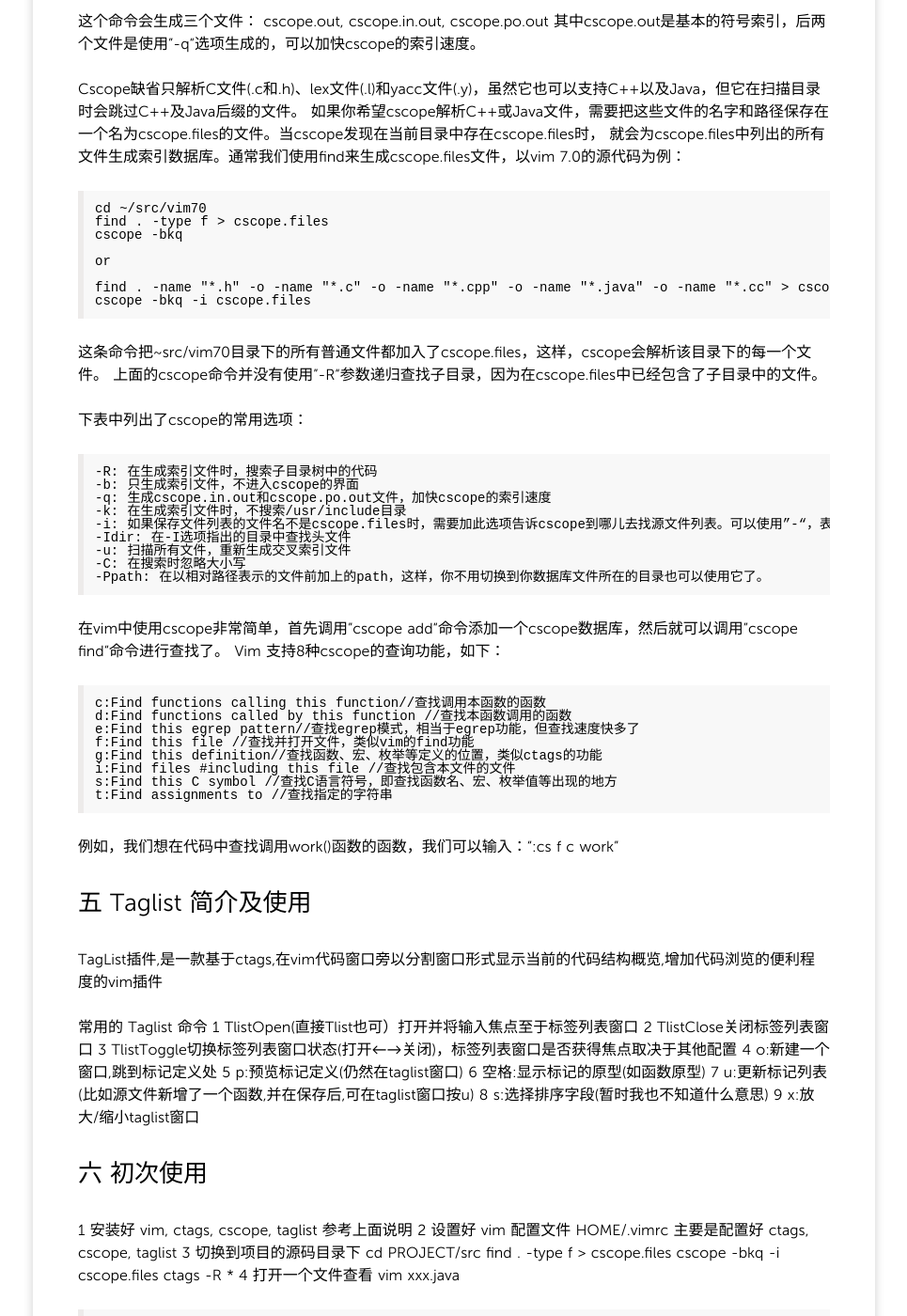
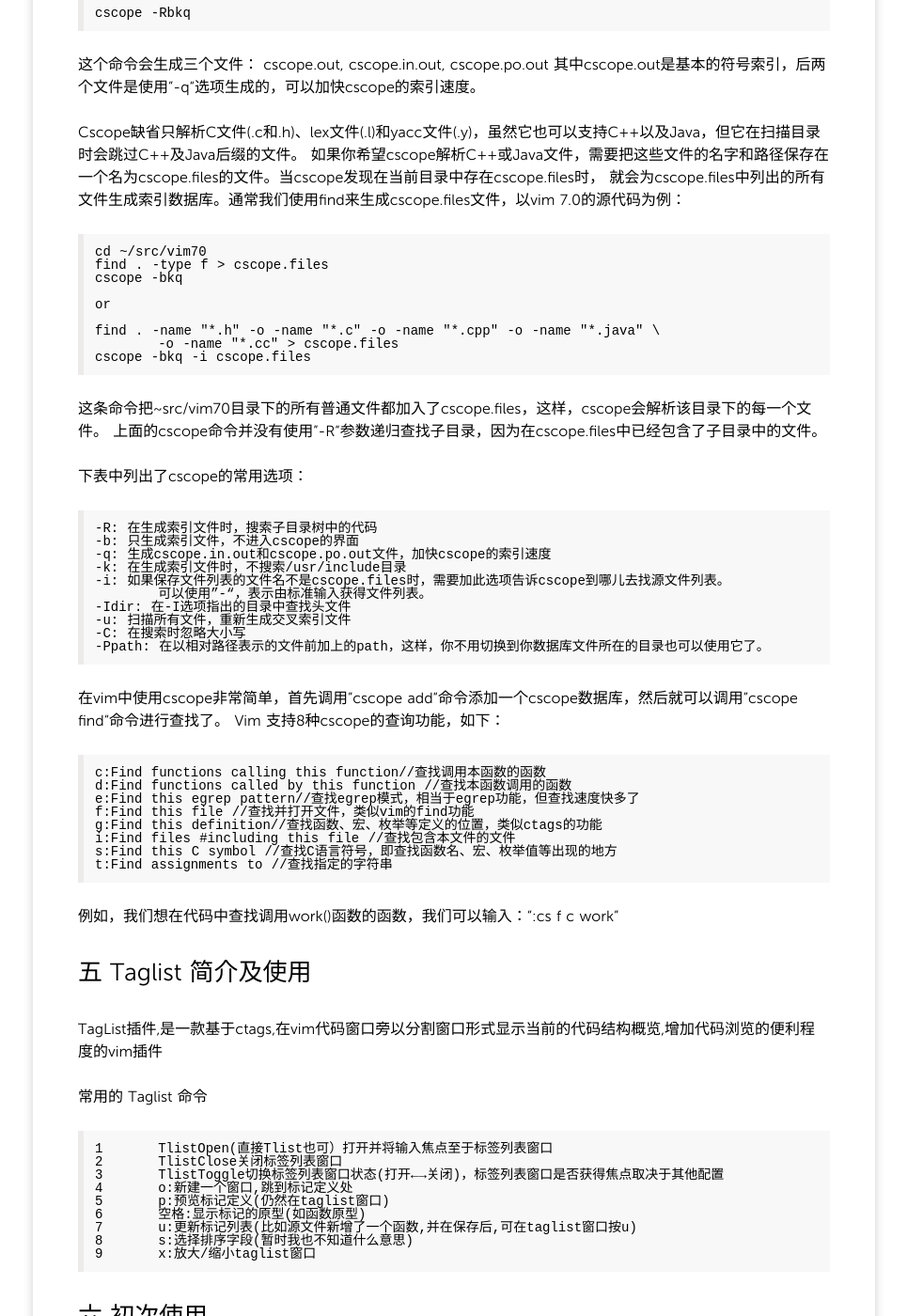
Before and after one commit to fengyr/blog, a Jekyll site: the page built from _posts/2014/2014-04-23-Ubuntu--Vim-Ctags-Cscope-Taglist.md, in a window 1280 px wide and 1400 px high, scrolled down 1603 px. Shown: the whole window at 94% size, without its empty margins (157-1122 px from the left). Built offline with Jekyll 4.4.1, drawn with Linux system fonts in a browser that asks for light colours; Markdown is read by kramdown in place of the engine named in the settings; some of the changed text lies outside the part shown.

Commit message:
排版处理

```diff
--- a/_posts/2014/2014-04-23-Ubuntu--Vim-Ctags-Cscope-Taglist.md
+++ b/_posts/2014/2014-04-23-Ubuntu--Vim-Ctags-Cscope-Taglist.md
@@ -47,12 +47,12 @@ Ctags是一个用于从程序源代码树产生索引文件（或tag文件)，
 在产生的tag文件中，每一个tag的入口指向了一个编程语言的对象。这个对象可以是变量定义、函数、类或其他的物件。
 
 常用的 ctags 命令
-1	ctags –R *
-	“-R”表示递归创建，也就包括源代码根目录（当前目录）下的所有子目录。“*”表示所有文件
-	这条命令会在当前目录下产生一个“tags”文件
 
-2	Ctrl + ] 跳到光标所在函数或者结构体的定义处
-3	Ctrl + T 返回查找或跳转
+	1	ctags –R *
+		“-R”表示递归创建，也就包括源代码根目录（当前目录）下的所有子目录。“*”表示所有文件
+		这条命令会在当前目录下产生一个“tags”文件
+	2	Ctrl + ] 跳到光标所在函数或者结构体的定义处
+	3	Ctrl + T 返回查找或跳转
 
 
 ##四 Cscope 简介及使用
@@ -77,7 +77,8 @@ Cscope缺省只解析C文件(.c和.h)、lex文件(.l)和yacc文件(.y)，虽然
 
 	or
 
-	find . -name "*.h" -o -name "*.c" -o -name "*.cpp" -o -name "*.java" -o -name "*.cc" > cscope.files
+	find . -name "*.h" -o -name "*.c" -o -name "*.cpp" -o -name "*.java" \
+		-o -name "*.cc" > cscope.files
 	cscope -bkq -i cscope.files
 
 这条命令把~src/vim70目录下的所有普通文件都加入了cscope.files，这样，cscope会解析该目录下的每一个文件。
@@ -89,7 +90,8 @@ Cscope缺省只解析C文件(.c和.h)、lex文件(.l)和yacc文件(.y)，虽然
 	-b: 只生成索引文件，不进入cscope的界面
 	-q: 生成cscope.in.out和cscope.po.out文件，加快cscope的索引速度
 	-k: 在生成索引文件时，不搜索/usr/include目录
-	-i: 如果保存文件列表的文件名不是cscope.files时，需要加此选项告诉cscope到哪儿去找源文件列表。可以使用”-“，表示由标准输入获得文件列表。
+	-i: 如果保存文件列表的文件名不是cscope.files时，需要加此选项告诉cscope到哪儿去找源文件列表。
+		可以使用”-“，表示由标准输入获得文件列表。
 	-Idir: 在-I选项指出的目录中查找头文件
 	-u: 扫描所有文件，重新生成交叉索引文件
 	-C: 在搜索时忽略大小写
@@ -115,15 +117,16 @@ Vim 支持8种cscope的查询功能，如下：
 TagList插件,是一款基于ctags,在vim代码窗口旁以分割窗口形式显示当前的代码结构概览,增加代码浏览的便利程度的vim插件
 
 常用的 Taglist 命令
-1	TlistOpen(直接Tlist也可）打开并将输入焦点至于标签列表窗口
-2	TlistClose关闭标签列表窗口
-3	TlistToggle切换标签列表窗口状态(打开←→关闭)，标签列表窗口是否获得焦点取决于其他配置
-4	o:新建一个窗口,跳到标记定义处
-5	p:预览标记定义(仍然在taglist窗口)
-6	空格:显示标记的原型(如函数原型)
-7	u:更新标记列表(比如源文件新增了一个函数,并在保存后,可在taglist窗口按u)
-8	s:选择排序字段(暂时我也不知道什么意思)
-9	x:放大/缩小taglist窗口
+
+	1	TlistOpen(直接Tlist也可）打开并将输入焦点至于标签列表窗口
+	2	TlistClose关闭标签列表窗口
+	3	TlistToggle切换标签列表窗口状态(打开←→关闭)，标签列表窗口是否获得焦点取决于其他配置
+	4	o:新建一个窗口,跳到标记定义处
+	5	p:预览标记定义(仍然在taglist窗口)
+	6	空格:显示标记的原型(如函数原型)
+	7	u:更新标记列表(比如源文件新增了一个函数,并在保存后,可在taglist窗口按u)
+	8	s:选择排序字段(暂时我也不知道什么意思)
+	9	x:放大/缩小taglist窗口
 
 
 ##六 初次使用
```
